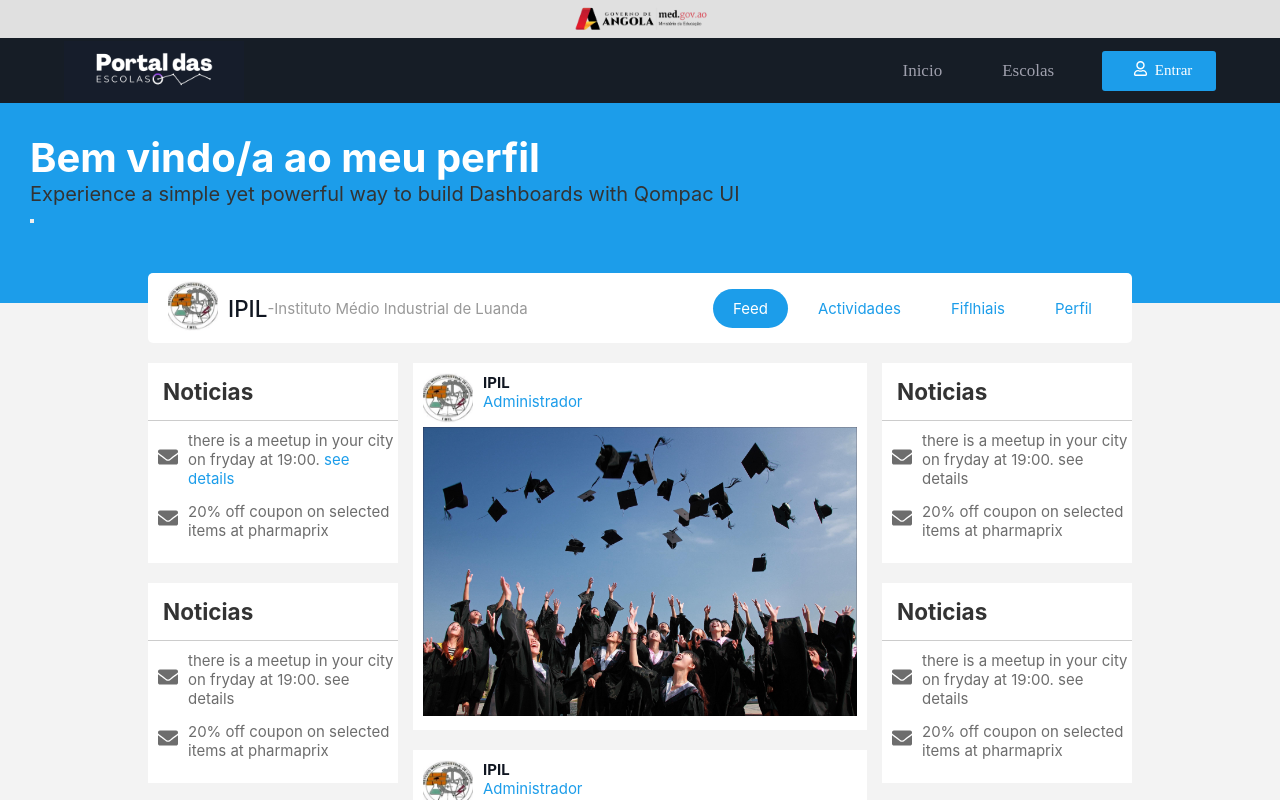
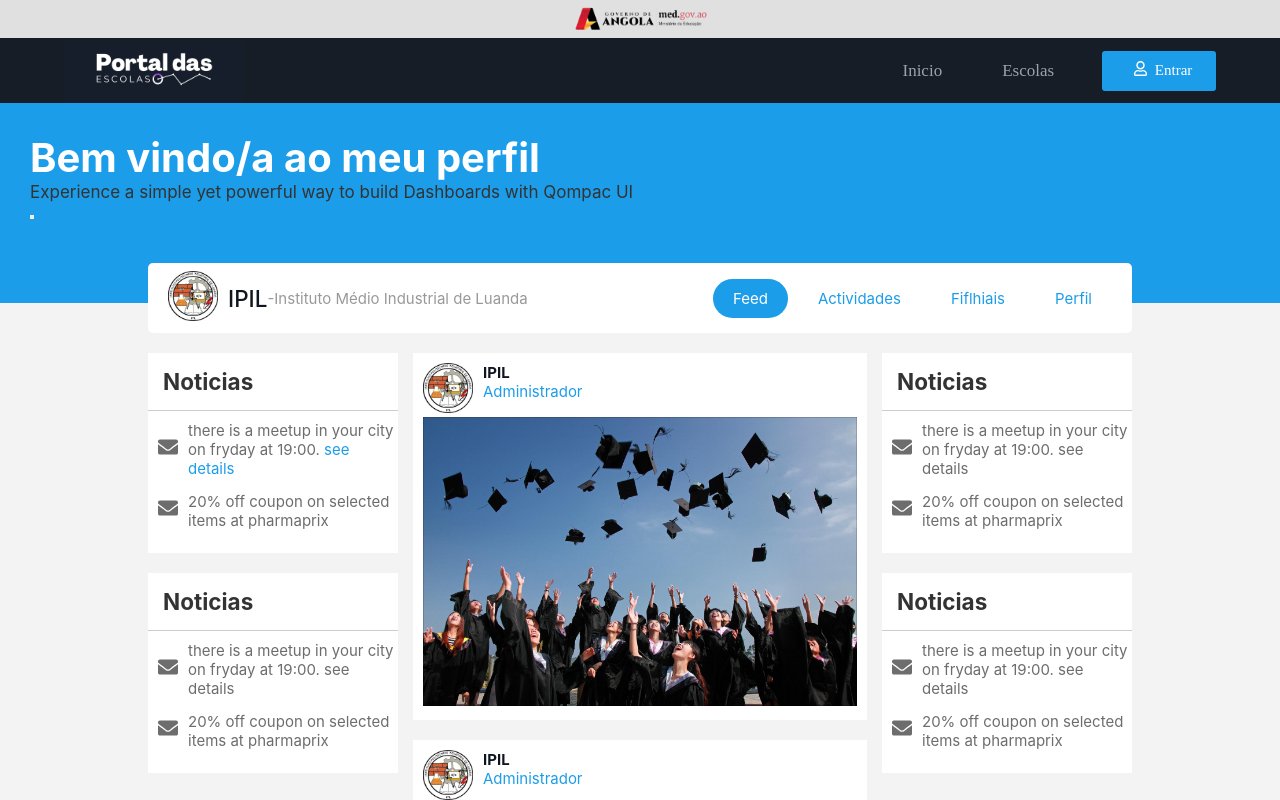
Before and after one commit to Portal-Company/Portal-Front-End, a Next.js app: page /perfil-escola in a window 1280 px wide. Shown: the top 800 px of the page. Built offline with nearby package versions, Linux system fonts and the light colour scheme; a web font is replaced by a local one.

Commit message:
feat: adicionando imagem

```diff
--- a/src/views/school-profile/styles.ts
+++ b/src/views/school-profile/styles.ts
@@ -14,16 +14,16 @@
         font-size: 4rem;
     }
     p{
-        font-size: 2rem;
+        font-size: 1.7rem;
         color: #333;
     }
-`;
+    `;
 
 export const MainContainer=styled.div`
     position: relative;
     margin:auto;
     padding: 2rem;
-    bottom: 5rem;
+    bottom: 6rem;
     width: 80%;
 `;
 
@@ -41,7 +41,7 @@
     display: flex;
     align-items: center;
     gap: 1rem;
-    `;
+`;
 
 export const Nav=styled.ul`
     display: flex;
```
Also changed, not shown: public/assets/ipil.jpg.
